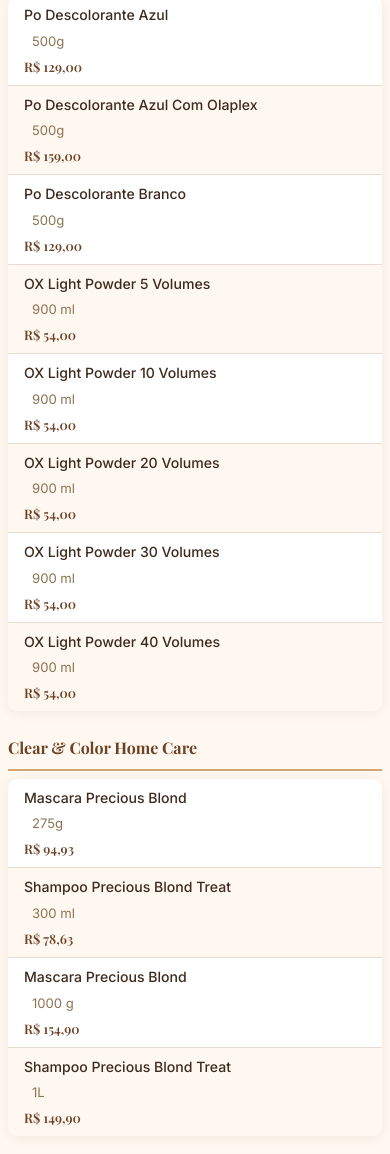
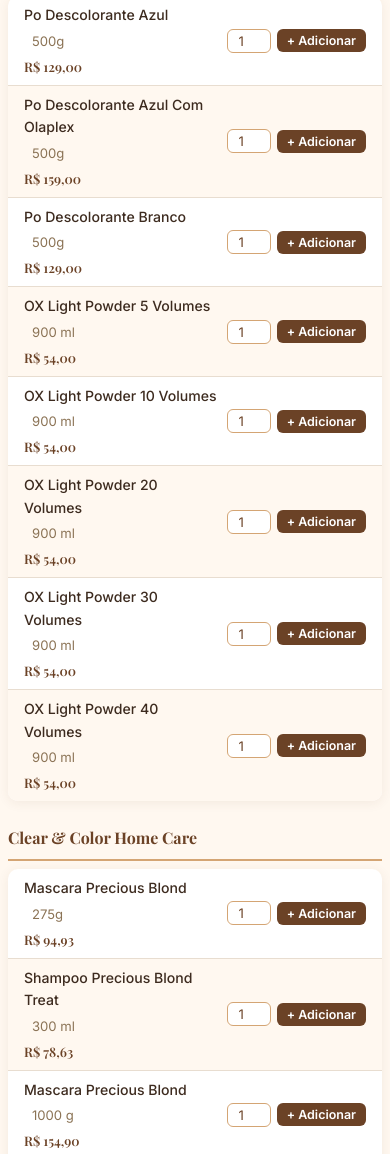
Before and after one commit to vsanrocha/pedido-bomfim, a website built with Vite: page index.html in a window 390 px wide. Shown: the part 6133-7287 px from the top of the page. Built offline with nearby package versions, Linux system fonts and the light colour scheme.

Commit message:
feat: add qty input and add-to-cart button to avulso product rows

```diff
--- a/src/components/line-section.js
+++ b/src/components/line-section.js
@@ -1,8 +1,9 @@
 import { renderKitCard } from "./kit-card.js";
 import { formatBRL } from "../utils/currency.js";
+import { addAvulso } from "../store/cart.js";
 
 function slugify(text) {
-  return text
+  return String(text)
     .toLowerCase()
     .normalize("NFD")
     .replace(/[\u0300-\u036f]/g, "")
@@ -28,7 +29,7 @@
   `;
   section.appendChild(header);
 
-  // Line image (for lines without kits, show the image at top)
+  // Line image (for lines without kits)
   if (lineData.image && lineData.kits.length === 0) {
     const imgContainer = document.createElement("div");
     imgContainer.className = "line-image-container";
@@ -72,13 +73,47 @@
       table.className = "avulso-table";
 
       products.forEach((p) => {
+        const itemId = `${slugify(lineData.line)}--avulso--${slugify(p.name)}--${slugify(p.volume)}`;
+
         const row = document.createElement("div");
         row.className = "avulso-row";
         row.innerHTML = `
           <span class="product-name">${p.name}</span>
           <span class="product-volume">${p.volume}</span>
           <span class="product-price">${formatBRL(p.price)}</span>
+          <div class="avulso-row-controls">
+            <input
+              class="avulso-qty-input"
+              type="number"
+              min="1"
+              max="99"
+              value="1"
+              aria-label="Quantidade de ${p.name}"
+            />
+            <button
+              class="avulso-add-btn"
+              data-item-id="${itemId}"
+              data-name="${p.name}"
+              data-volume="${p.volume}"
+              data-price="${p.price}"
+            >+ Adicionar</button>
+          </div>
         `;
+
+        row.querySelector(".avulso-add-btn").addEventListener("click", (e) => {
+          const btn = e.currentTarget;
+          const qty = Math.max(1, parseInt(row.querySelector(".avulso-qty-input").value, 10) || 1);
+          addAvulso({
+            id: btn.dataset.itemId,
+            name: btn.dataset.name,
+            volume: btn.dataset.volume,
+            price: parseFloat(btn.dataset.price),
+            fromKit: "Avulso",
+            lineName: lineData.line,
+            quantity: qty,
+          });
+        });
+
         table.appendChild(row);
       });
 
--- a/src/styles/components.css
+++ b/src/styles/components.css
@@ -269,7 +269,7 @@
 
 .avulso-row {
   display: grid;
-  grid-template-columns: 1fr auto auto;
+  grid-template-columns: 1fr auto auto auto;
   gap: var(--space-md);
   padding: var(--space-sm) var(--space-md);
   align-items: center;
@@ -347,9 +347,20 @@
   }
 
   .avulso-row {
-    grid-template-columns: 1fr;
-    gap: var(--space-xs);
+    grid-template-columns: 1fr auto;
+    gap: var(--space-xs) var(--space-sm);
     padding: var(--space-sm) var(--space-md);
+  }
+
+  .avulso-row .product-volume,
+  .avulso-row .product-price {
+    grid-column: auto;
+  }
+
+  .avulso-row .avulso-row-controls {
+    grid-column: 2;
+    grid-row: 1 / span 3;
+    align-self: center;
   }
 
   .avulso-row .product-volume,
```
